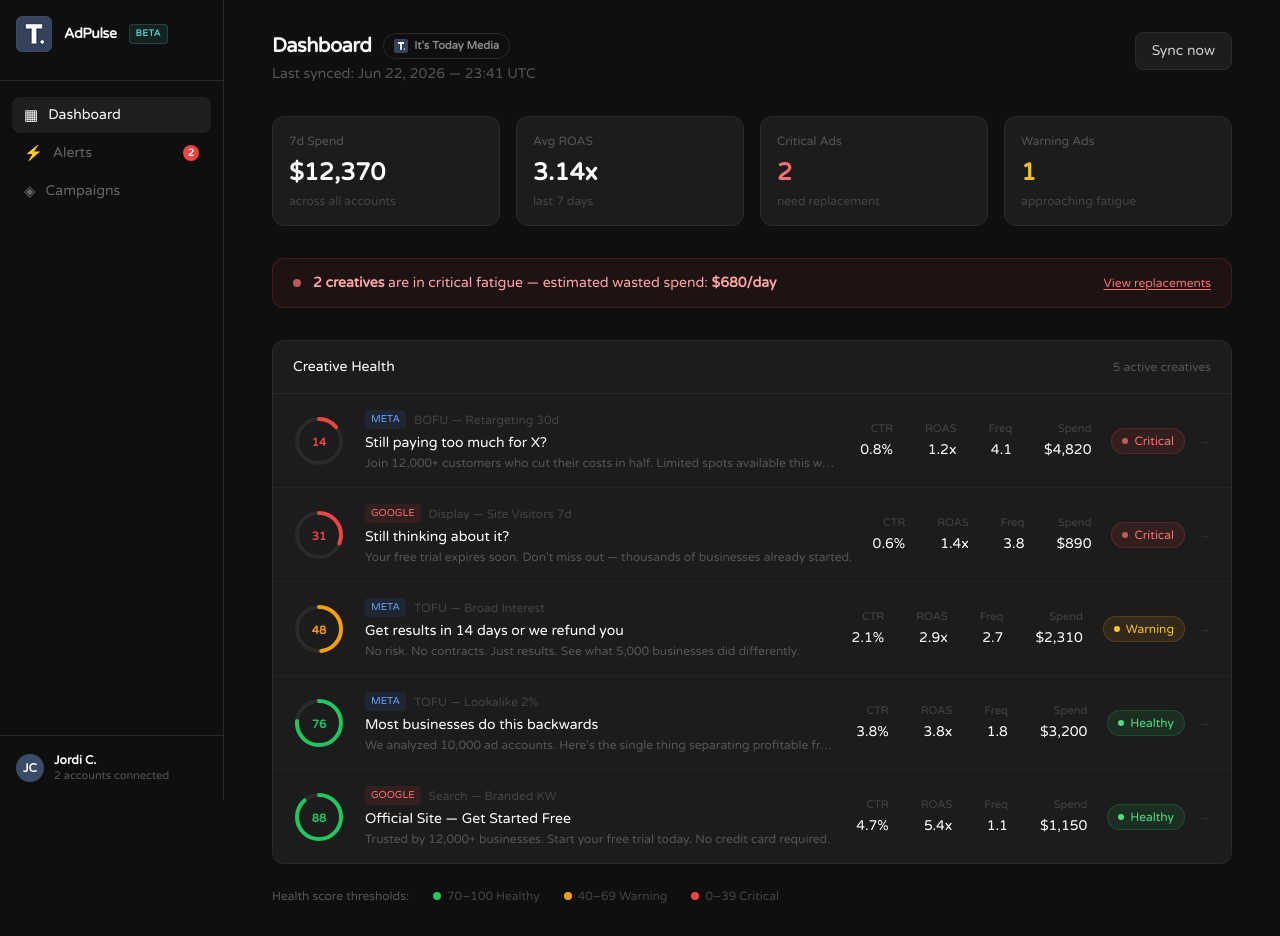
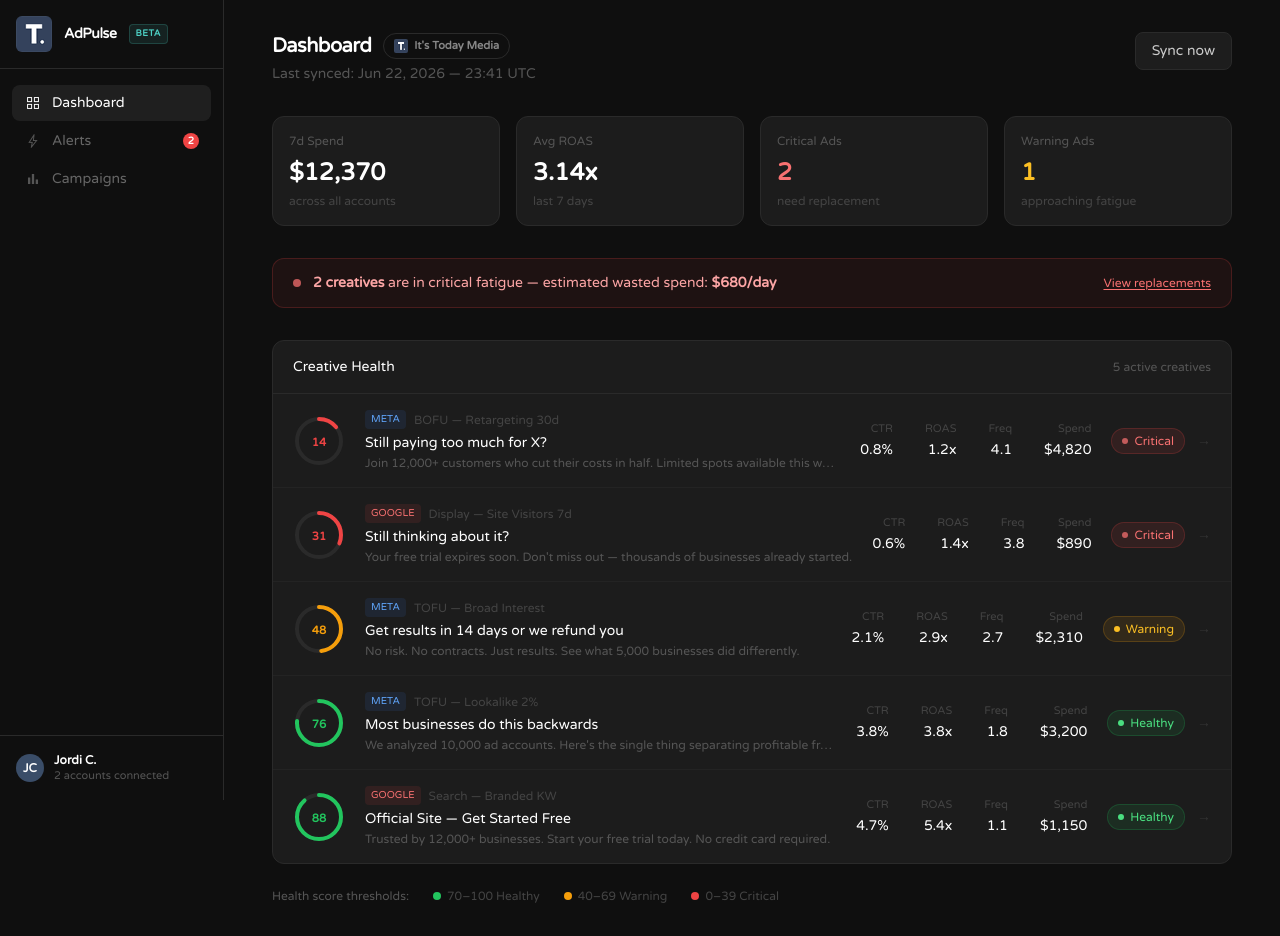
Before and after one commit to jordicabelloo/itstodaymedia-roleproject, a Next.js app in the folder frontend/: page / in a window 1280 px wide. Built offline with nearby package versions, Linux system fonts and the light colour scheme.

Commit message:
frontend: replace emoji icons with Google Material Symbols

```diff
--- a/frontend/app/globals.css
+++ b/frontend/app/globals.css
@@ -1,4 +1,20 @@
-@import url('https://fonts.googleapis.com/css2?family=Varela+Round&family=Playfair+Display:wght@800&family=JetBrains+Mono:wght@400;500&display=swap');
+@import url('https://fonts.googleapis.com/css2?family=Varela+Round&family=Playfair+Display:wght@800&family=JetBrains+Mono:wght@400;500&family=Material+Symbols+Outlined:opsz,wght,FILL,GRAD@20..48,100..700,0..1,-50..200&display=swap');
+
+.material-symbols-outlined {
+  font-family: 'Material Symbols Outlined';
+  font-weight: normal;
+  font-style: normal;
+  font-size: 18px;
+  line-height: 1;
+  letter-spacing: normal;
+  text-transform: none;
+  display: inline-block;
+  white-space: nowrap;
+  word-wrap: normal;
+  direction: ltr;
+  -webkit-font-smoothing: antialiased;
+  font-variation-settings: 'FILL' 0, 'wght' 300, 'GRAD' 0, 'opsz' 20;
+}
 @tailwind base;
 @tailwind components;
 @tailwind utilities;
--- a/frontend/components/Sidebar.tsx
+++ b/frontend/components/Sidebar.tsx
@@ -6,10 +6,14 @@
 import clsx from "clsx";
 
 const NAV = [
-  { href: "/", label: "Dashboard", icon: "▦" },
-  { href: "/alerts", label: "Alerts", icon: "⚡", badge: 2 },
-  { href: "/campaigns", label: "Campaigns", icon: "◈" },
+  { href: "/",          label: "Dashboard", icon: "grid_view" },
+  { href: "/alerts",    label: "Alerts",    icon: "bolt",      badge: 2 },
+  { href: "/campaigns", label: "Campaigns", icon: "bar_chart" },
 ];
+
+function Icon({ name, className }: { name: string; className?: string }) {
+  return <span className={clsx("material-symbols-outlined", className)}>{name}</span>;
+}
 
 export default function Sidebar() {
   const path = usePathname();
@@ -17,7 +21,7 @@
     <aside className="w-56 shrink-0 border-r border-[#2a2a2a] flex flex-col h-screen sticky top-0">
       {/* Brand */}
       <div className="px-4 py-4 border-b border-[#2a2a2a]">
-        <div className="flex items-center gap-3 mb-3">
+        <div className="flex items-center gap-3">
           <Image src="/itm-logo.png" alt="It's Today Media" width={36} height={36} className="rounded-md" />
           <span className="text-white font-semibold text-sm tracking-tight">AdPulse</span>
           <span className="text-[9px] px-1.5 py-0.5 rounded bg-[#4dd0c4]/10 text-[#4dd0c4] border border-[#4dd0c4]/20 font-bold tracking-wider">BETA</span>
@@ -37,7 +41,13 @@
             )}
           >
             <span className="flex items-center gap-2.5">
-              <span className="text-[15px]">{icon}</span>
+              <Icon
+                name={icon}
+                className={clsx(
+                  "text-[18px]",
+                  path === href ? "text-white" : "text-[#555]"
+                )}
+              />
               {label}
             </span>
             {badge && (
```
